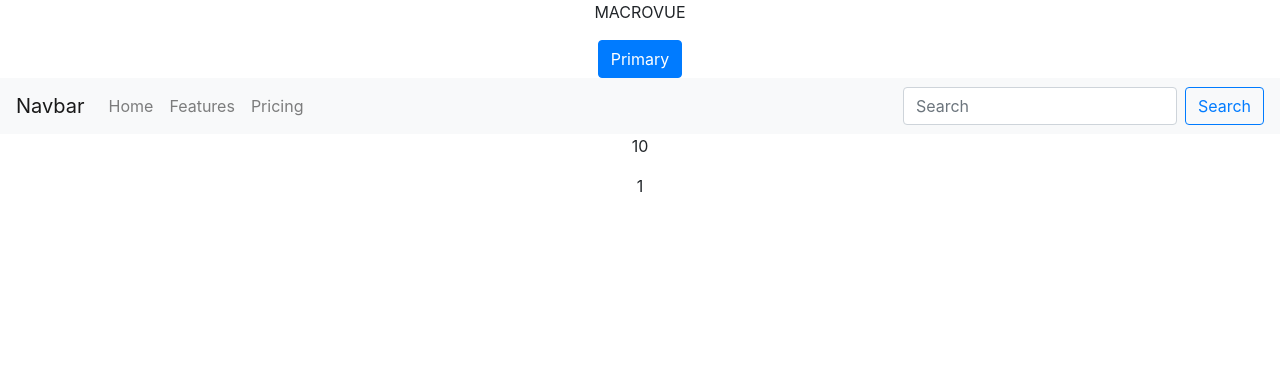
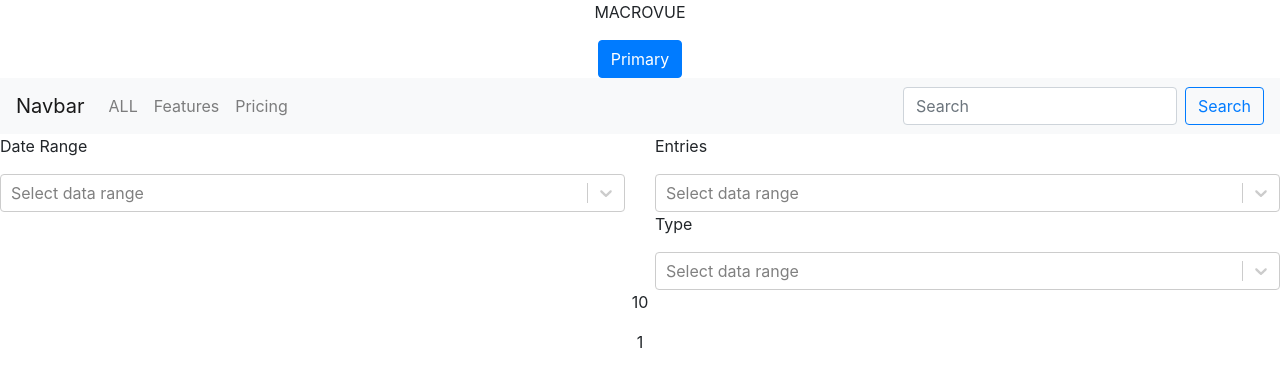
Before and after one commit to jose-guerrerog/MacrovueReact, a React (Create React App) app: page / in a window 1280 px wide. Shown: the top 378 px of the page. Built offline with nearby package versions, Linux system fonts and the light colour scheme.

Commit message:
Adding react-select

```diff
--- a/package.json
+++ b/package.json
@@ -7,7 +7,8 @@
     "react": "^16.8.4",
     "react-bootstrap": "^1.0.0-beta.5",
     "react-dom": "^16.8.4",
-    "react-scripts": "2.1.8"
+    "react-scripts": "2.1.8",
+    "react-select": "^2.4.2"
   },
   "scripts": {
     "start": "react-scripts start",
--- a/src/components/Filters.js
+++ b/src/components/Filters.js
@@ -1,13 +1,24 @@
 import React, { Component } from 'react';
-import { Button, Nav, Navbar, Form, FormControl } from 'react-bootstrap';
+import Select from 'react-select';
+import { Button, Nav, Navbar, Form, FormControl, Dropdown} from 'react-bootstrap';
 
 class Filters extends Component {
+
+  changeToAUS = () => {
+    this.props.onSelectPage(2);
+  }
+
   render() {
+    const options = [
+      {label: "1", value: 1},
+      {label: "2", value: 2},
+    ];
     return (
+      <div>
       <Navbar bg="light" variant="light">
         <Navbar.Brand href="#home">Navbar</Navbar.Brand>
         <Nav className="mr-auto">
-          <Nav.Link href="#home">Home</Nav.Link>
+          <Nav.Link onClick={this.changeToAUS}>ALL</Nav.Link>
           <Nav.Link href="#features">Features</Nav.Link>
           <Nav.Link href="#pricing">Pricing</Nav.Link>
         </Nav>
@@ -16,6 +27,29 @@ class Filters extends Component {
           <Button variant="outline-primary">Search</Button>
         </Form>
       </Navbar>
+      <div class="row">
+        <div class="col-md-6">
+          <p class="text-left">Date Range</p>
+          <Select
+            placeholder={'Select data range'}
+            options={options}
+          />
+        </div>
+        <div class="col-md-6">
+            <p class="text-left">Entries</p>
+            <Select
+              placeholder={'Select data range'}
+              options={options}
+            />
+            <p class="text-left">Type</p>
+            <Select
+              placeholder={'Select data range'}
+              options={options}
+            />
+          </div>
+      </div>
+      </div>
+
     );
   }
 }
```
Also changed, not shown: 1 other file (tests, documents, lock files or other folders).
